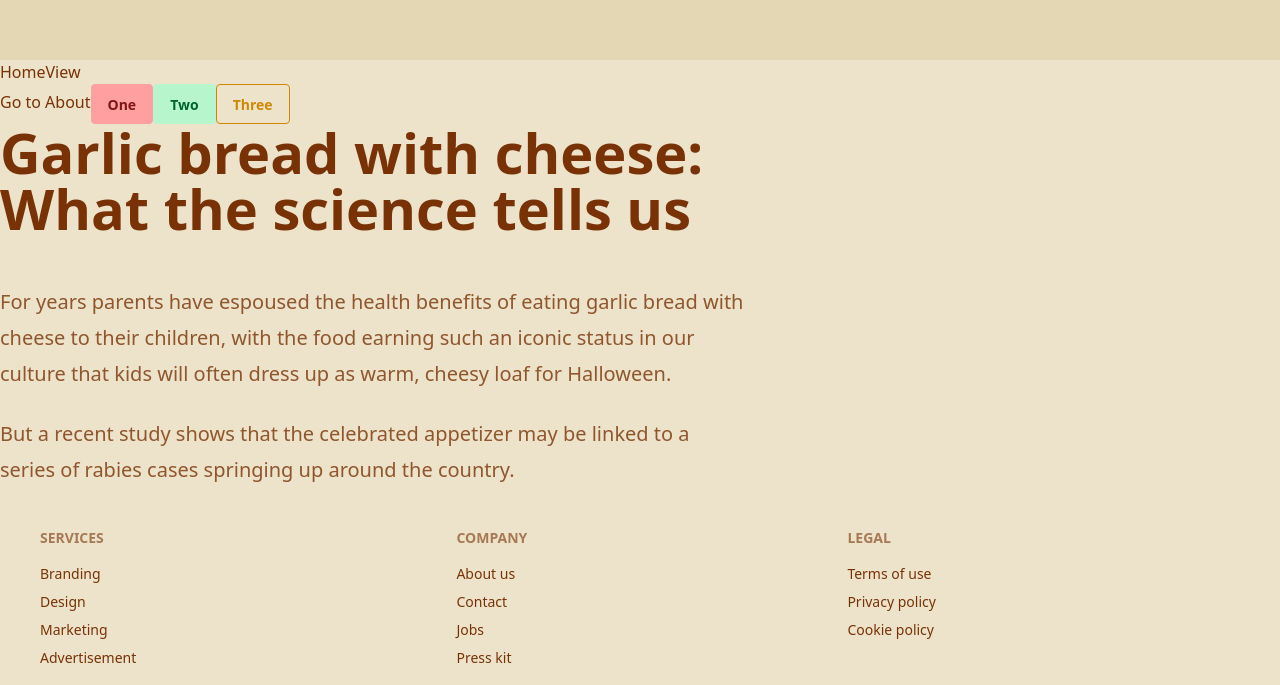
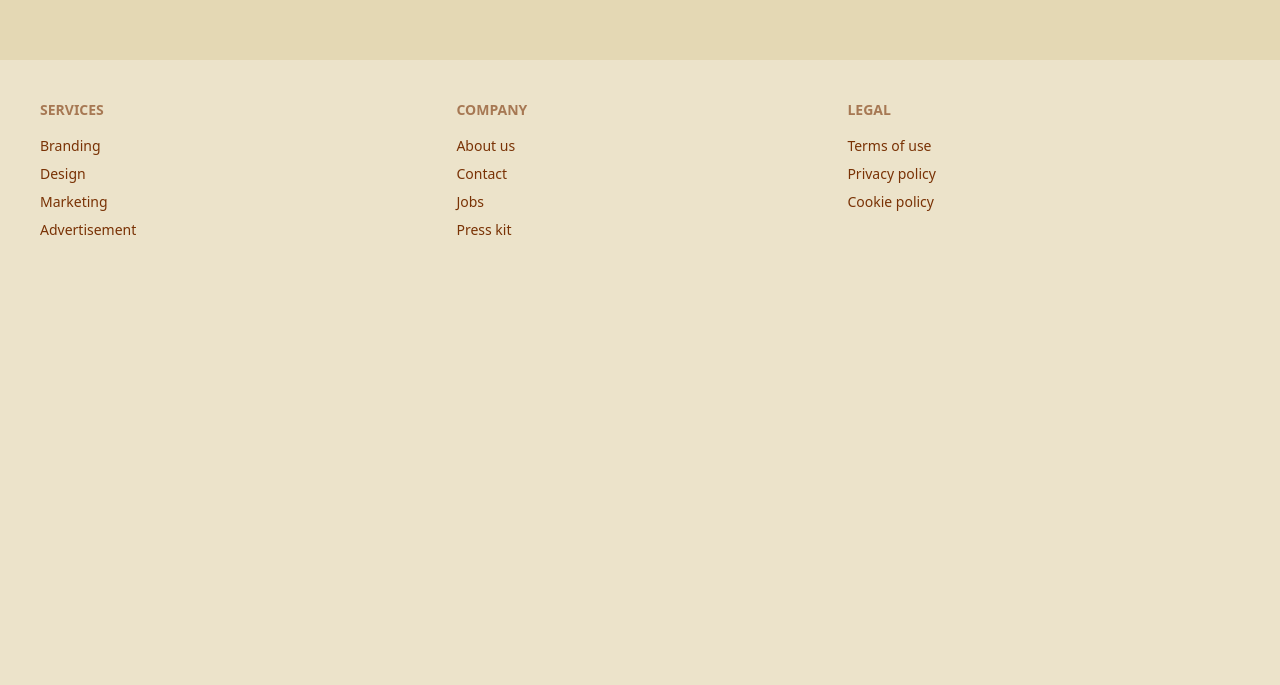
Before and after one commit to aggrenier/wedding-frontend, a Vue app: page / in a window 1280 px wide. Shown: the part 740-1425 px from the top of the page. After the commit the page ends 1020 px from the top, so only its background shows below. Built offline with nearby package versions, Linux system fonts and the light colour scheme.

Commit message:
Adding saveTheDate View

```diff
--- a/src/components/SaveTheDateView.vue
+++ b/src/components/SaveTheDateView.vue
@@ -1,32 +1,44 @@
-<script>
-export default {
-    methods: {
-        goToAbout() {
-            this.$router.push('/about')
-        },
-    },
-}
+<script setup>
+import { computed } from 'vue'
+import { useRoute } from 'vue-router'
+
+import { ref, watchEffect } from 'vue'
+
+const route = useRoute()
+const email = computed(() => route.query.email ?? '')
+
+const data = ref(null)
+const error = ref(null)
+const loading = ref(false)
+
+watchEffect(async (onInvalidate) => {
+    const e = email.value     // <-- read the string so it’s tracked
+    if (!e) return            // same as checking length
+
+    loading.value = true
+    let canceled = false
+    onInvalidate(() => { canceled = true })
+
+    try {
+        const res = await fetch(
+            `${import.meta.env.VITE_API_URL}/api/email`
+        )
+        if (canceled) return
+        if (!res.ok) throw new Error(res.statusText)
+        data.value = await res.json()
+    } catch (err) {
+        if (!canceled) error.value = err
+    } finally {
+        if (!canceled) loading.value = false
+    }
+})
+
 </script>
 
 <template>
-    <h2>HomeView</h2>
-    <button @click="goToAbout">Go to About</button>
-
-    <button class="btn btn-primary">One</button>
-    <button class="btn btn-secondary">Two</button>
-    <button class="btn btn-accent btn-outline">Three</button>
-
-    <article class="prose lg:prose-xl">
-        <h1>Garlic bread with cheese: What the science tells us</h1>
-        <p>
-            For years parents have espoused the health benefits of eating garlic bread with cheese to their
-            children, with the food earning such an iconic status in our culture that kids will often dress
-            up as warm, cheesy loaf for Halloween.
-        </p>
-        <p>
-            But a recent study shows that the celebrated appetizer may be linked to a series of rabies cases
-            springing up around the country.
-        </p>
-        <!-- ... -->
-    </article>
+    <div v-if="loading">Loading…</div>
+    <div v-else-if="error">Error: {{ error.message }}</div>
+    <div v-else-if="data">
+        {{ data }}
+    </div>
 </template>
--- a/src/router.js
+++ b/src/router.js
@@ -1,4 +1,4 @@
-import { createMemoryHistory, createRouter } from 'vue-router'
+import { createWebHistory, createRouter } from 'vue-router'
 
 import HomeView from './components/HomeView.vue'
 import AboutView from './components/AboutView.vue'
@@ -9,7 +9,7 @@ const routes = [
 ]
 
 const router = createRouter({
-  history: createMemoryHistory(),
+  history: createWebHistory(),
   routes,
 })
 
--- a/src/style.css
+++ b/src/style.css
@@ -1,12 +1,12 @@
 @import "tailwindcss";
+@plugin "@tailwindcss/typography";
 @plugin "daisyui";
-@plugin "@tailwindcss/typography";
 
 @plugin "daisyui/theme" {
   name: "retro";
   default: true;
-  prefersdark: false;
-  color-scheme: "light";
+  prefersdark: true;
+  color-scheme: "dark";
   --color-base-100: oklch(91.637% 0.034 90.515);
   --color-base-200: oklch(88.272% 0.049 91.774);
   --color-base-300: oklch(84.133% 0.065 90.856);
```
Also changed, not shown: 2 other files (tests, documents, lock files or other folders).
